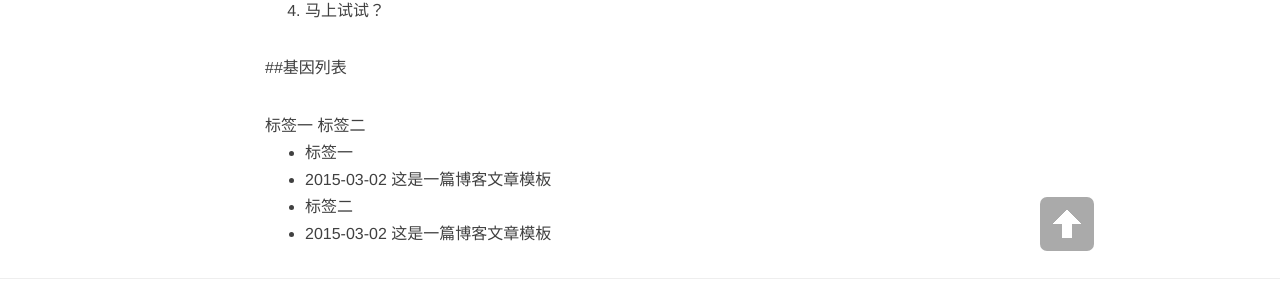
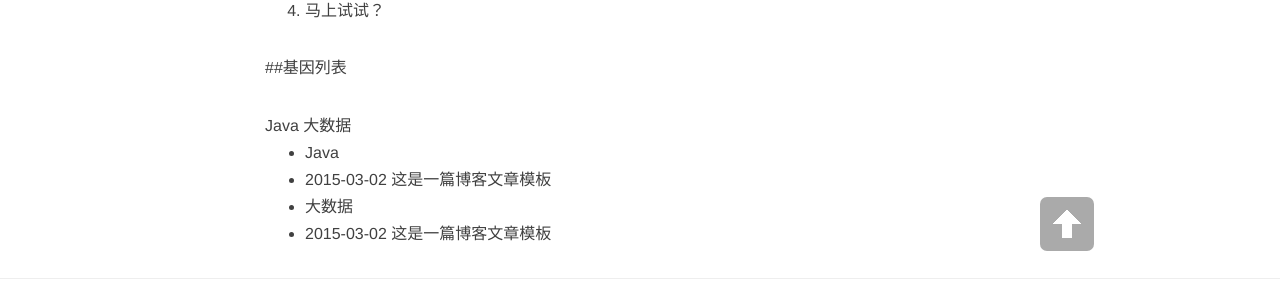
Before and after one commit to javaczh/javaczh.github.io, a Jekyll site: the page built from tags.md, in a window 1280 px wide. Shown: the part 619-926 px from the top of the page. Built offline with Jekyll 4.4.1, drawn with Linux system fonts in a browser that asks for light colours; nearby versions of some CDN libraries; library files that are not in the unit come from our copies.

Commit message:
Update 2015-03-02-how-to-write.md

```diff
--- a/_posts/2015-03-02-how-to-write.md
+++ b/_posts/2015-03-02-how-to-write.md
@@ -3,7 +3,7 @@ layout: post
 title: 这是一篇博客文章模板
 date: 2015-3-02
 categories: blog
-tags: [标签一,标签二]
+tags: [Java,大数据]
 description: 文章金句。
 ---
 
```
